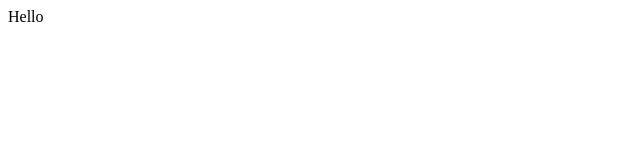
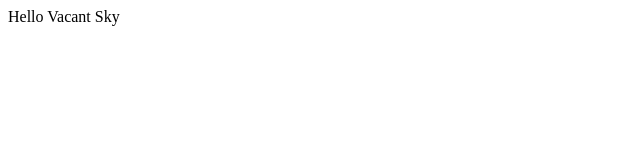
Before and after one commit to Vacant-Sky/vacantsky, a plain HTML site: page index.html in a window 1280 px wide. Shown: the full height of the page, 0-640 px from the left. Drawn offline with Linux system fonts and the light colour scheme.

Commit message:
initial commit

```diff
--- a/index.html
+++ b/index.html
@@ -8,7 +8,7 @@
 
 
 
-<h1>Hello</h1>
+<h1>Hello Vacant Sky</h1>
 
 </body>
 </html>
```
